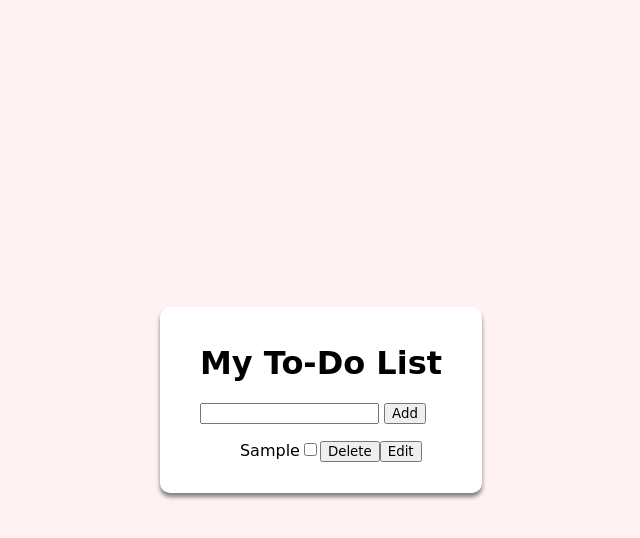
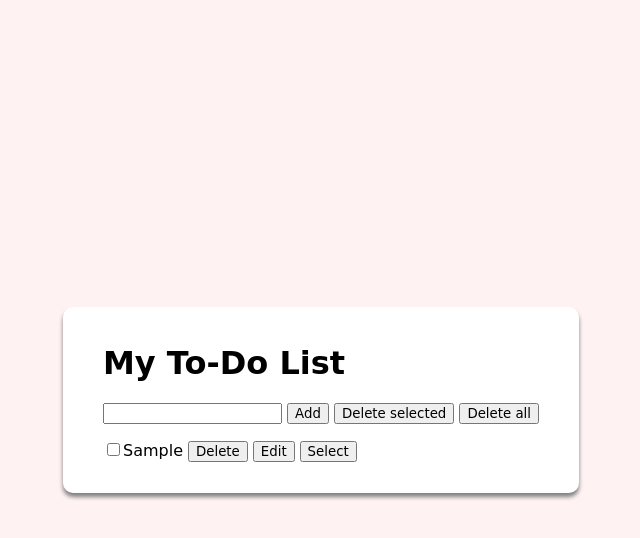
Before and after one commit to darynaplrs/todo-list, a plain HTML site: page index.html in a window 1280 px wide. Both pictures are taken after typing "Sample" into the empty fields and a click on the button "Add". Shown: the whole page, without its empty margins (319-959 px from the left). Drawn offline with Linux system fonts and the light colour scheme; a web font is replaced by a local one.

Commit message:
Refactored code with array data-structures

```diff
--- a/index.html
+++ b/index.html
@@ -15,7 +15,9 @@
         <h1 id="todo_title">My To-Do List</h1>
         <form id="todo_form">
             <input id="todo_input" form="todo_form" name="taskName" type="text">
-            <button id="todo_button">Add</button>
+            <button id="add_button">Add</button>
+            <button type="button" onclick="deleteSelected()">Delete selected</button>
+            <button id="delete_all_button" onclick="deleteAll()">Delete all</button>
         </form>
         <ul id="todo_list"></ul>
     </div>
--- a/script.js
+++ b/script.js
@@ -1,69 +1,116 @@
 "use strict";
 
 const TODO_FORM = document.getElementById("todo_form");
+const ADD_BUTTON = document.getElementById("add_button")
 const TODO_INPUT = document.getElementById("todo_input");
 const TODO_LIST = document.getElementById("todo_list");
+const DELETE_ALL_BUTTON = document.getElementById("delete_all_button");
+let tasks = [];
 
-const DELETE_BUTTON = "Delete";
-const EDIT_BUTTON = "Edit";
-const SAVE_BUTTON = "Save";
+const DELETE_BUTTON_LABEL = "Delete";
+const EDIT_BUTTON_LABEL = "Edit";
+const SAVE_BUTTON_LABEL = "Save";
+const SELECT_BUTTON_LABEL = "Select";
 
 const ERROR_MESSAGE = "Please, enter the task name!"
 
 const EDITING_TASK_CLASS = "editing";
-const COMPLETED_TASK_CLASS = "completed"
+const COMPLETED_TASK_CLASS = "completed";
+const SELECTED_TASK_CLASS = "selected";
 const LOCALSTORAGE_KEY = "tasks";
+const STATUS_PROPERTY_NAME = "isCompleted";
 
-TODO_FORM.addEventListener("submit", (event) => {
+
+
+ADD_BUTTON.addEventListener("click", (event) => {
     event.preventDefault();
     const taskName = TODO_INPUT.value;
 
     if (TODO_INPUT.value === "") {
         alert(ERROR_MESSAGE);
-        return; // без return в нас буде викликатись ф-ія addTask з пустим інпутом
+        return;
     }
 
-    addTask(taskName);
+    const taskId = Date.now().toString();
+    const task = { id: taskId, name: taskName, isCompleted: false }
+    tasks.push(task);
+
+    addTask(task);
+    saveToLocalStorage();
     TODO_INPUT.value = "";
 })
 
-function addTask(taskName, isCompleted = false) {
+function deleteAll() {
+    while (TODO_LIST.firstChild) {
+        TODO_LIST.firstChild.remove();
+    };
+
+    tasks = [];
+
+    saveToLocalStorage();
+}
+
+function deleteSelected() {
+    const itemsToDelete = [];
+
+    for (let listItem of TODO_LIST.children) {
+        if (listItem.classList.contains(SELECTED_TASK_CLASS)) {
+            itemsToDelete.push(listItem);
+        }
+    }
+
+    itemsToDelete.forEach(listItem => {
+        const itemToDelete = tasks.find(item => item.id === listItem.id);
+        tasks.splice(tasks.indexOf(itemToDelete), 1);
+        listItem.remove();
+    })
+
+    saveToLocalStorage();
+}
+
+function addTask(task) {
     const listItem = document.createElement("li");
-    listItem.classList.toggle(COMPLETED_TASK_CLASS, isCompleted);
-
-    const taskNameSpan = document.createElement("span");
-    taskNameSpan.textContent = taskName;
-    taskNameSpan.style.textDecoration = (isCompleted) ? "line-through" : "none";
-    listItem.appendChild(taskNameSpan);
+    listItem.setAttribute("id", task.id);
+    listItem.classList.toggle(COMPLETED_TASK_CLASS, task.isCompleted);
 
     const isTaskDoneCheckbox = document.createElement("input");
     isTaskDoneCheckbox.setAttribute("type", "checkbox");
-    isTaskDoneCheckbox.checked = isCompleted;
+    isTaskDoneCheckbox.checked = task.isCompleted;
     listItem.appendChild(isTaskDoneCheckbox);
 
+    const taskNameSpan = document.createElement("span");
+    taskNameSpan.textContent = task.name;
+    taskNameSpan.style.textDecoration = (task.isCompleted) ? "line-through" : "none";
+    listItem.appendChild(taskNameSpan);
+
     const deleteItemButton = document.createElement("button");
-    deleteItemButton.textContent = DELETE_BUTTON;
+    deleteItemButton.textContent = DELETE_BUTTON_LABEL;
     listItem.appendChild(deleteItemButton);
 
     const editItemButton = document.createElement("button");
-    editItemButton.textContent = EDIT_BUTTON;
+    editItemButton.textContent = EDIT_BUTTON_LABEL;
     listItem.appendChild(editItemButton);
 
     TODO_LIST.appendChild(listItem);
 
-    isTaskDoneCheckbox.addEventListener("click", function() {
+    isTaskDoneCheckbox.addEventListener("click", function () {
         taskNameSpan.style.textDecoration = this.checked ? "line-through" : "none"; // тут звернути увагу на те, що індикатором чекнутого чекбоксу є сам чекбокс, а не розміщений стан у змінну isCompleted
 
         listItem.classList.toggle(COMPLETED_TASK_CLASS, this.checked);
+
+        task.isCompleted = this.checked;
 
         saveToLocalStorage();
     })
 
     deleteItemButton.addEventListener("click", function () {
+        const index = tasks.indexOf(task);
+        delete tasks[index];
+
         TODO_LIST.removeChild(listItem);
 
         saveToLocalStorage();
-    })
+    });
 
     const taskEditingInput = document.createElement("input");
     taskEditingInput.setAttribute("type", "text");
@@ -73,35 +120,39 @@ function addTask(taskName, isCompleted = false) {
 
         if (isEditing) {
             taskNameSpan.textContent = taskEditingInput.value;
+            task.name = taskEditingInput.value;
             listItem.replaceChild(taskNameSpan, taskEditingInput);
             listItem.classList.remove(EDITING_TASK_CLASS);
-            editItemButton.textContent = EDIT_BUTTON;
+            editItemButton.textContent = EDIT_BUTTON_LABEL;
         } else {
             taskEditingInput.value = taskNameSpan.textContent;
             listItem.replaceChild(taskEditingInput, taskNameSpan);
             listItem.classList.add(EDITING_TASK_CLASS);
-            editItemButton.textContent = SAVE_BUTTON;
+            editItemButton.textContent = SAVE_BUTTON_LABEL;
         }
 
         saveToLocalStorage();
+    });
+
+    const selectItemButton = document.createElement("button");
+    selectItemButton.textContent = SELECT_BUTTON_LABEL;
+    listItem.appendChild(selectItemButton);
+
+    selectItemButton.addEventListener("click", () => {
+        listItem.classList.toggle(SELECTED_TASK_CLASS);
+        const isSelected = listItem.classList.contains(SELECTED_TASK_CLASS);
+        taskNameSpan.style.color = isSelected ? "red" : "black";
+        saveToLocalStorage();
     })
-
-    saveToLocalStorage();
 }
 
 function saveToLocalStorage() {
-    const tasks = [];
-    document.querySelectorAll("li").forEach((task) => {
-        const taskName = task.firstChild.textContent;
-        const isCompleted = task.classList.contains(COMPLETED_TASK_CLASS);
-        tasks.push({ task: taskName, completed: isCompleted });
-    })
     localStorage.setItem(LOCALSTORAGE_KEY, JSON.stringify(tasks));
 }
 
 document.addEventListener("DOMContentLoaded", function () {
-    const savedTasks = JSON.parse(localStorage[LOCALSTORAGE_KEY]); // памʼятати про квадратні дужки замість крапки!!!
-    savedTasks.forEach(task => {
-        addTask(task.task, task.completed);
-    })
-})
+    tasks = JSON.parse(localStorage[LOCALSTORAGE_KEY]); // памʼятати про квадратні дужки замість крапки!!!
+    tasks.forEach(task => {
+        addTask(task);
+    });
+});
--- a/style.css
+++ b/style.css
@@ -13,6 +13,7 @@ body {
     padding: 15px 40px;
     border-radius: 10px;
     box-shadow: 0 4px 4px 0 grey;
+    max-width: 80%;
 }
 
 * {
@@ -21,7 +22,12 @@ body {
 
 #todo_list {
     display: flex;
+    padding: 0px;
     row-gap:10px;
     flex-direction: column;
     list-style: none;
 }
+
+#todo_list button{
+    margin-left: 5px;
+}
```
